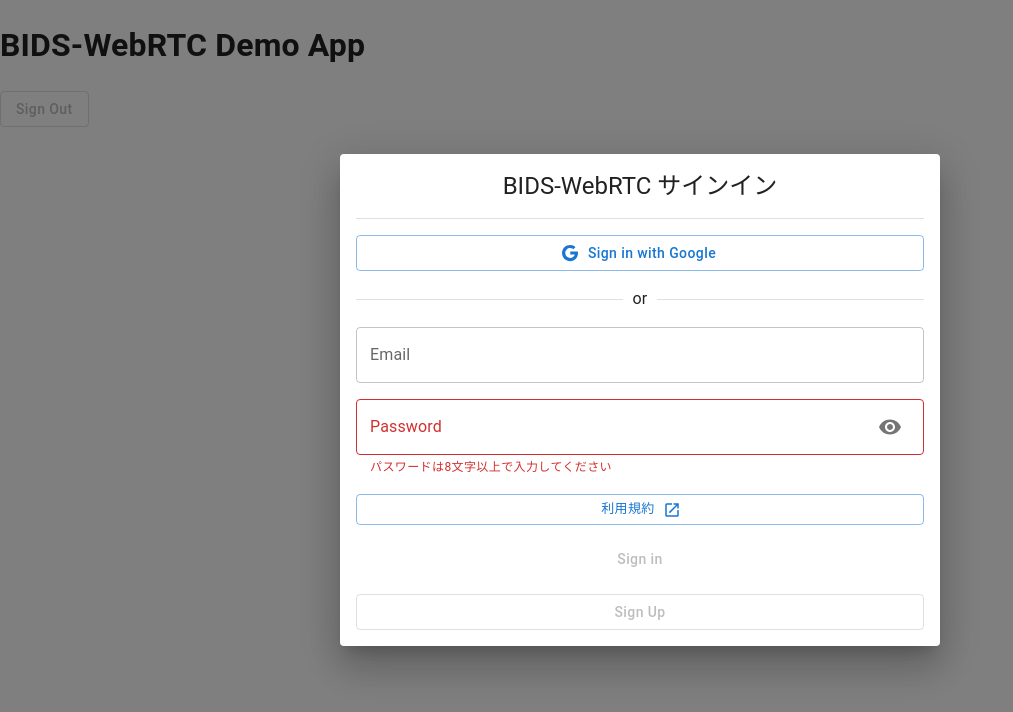
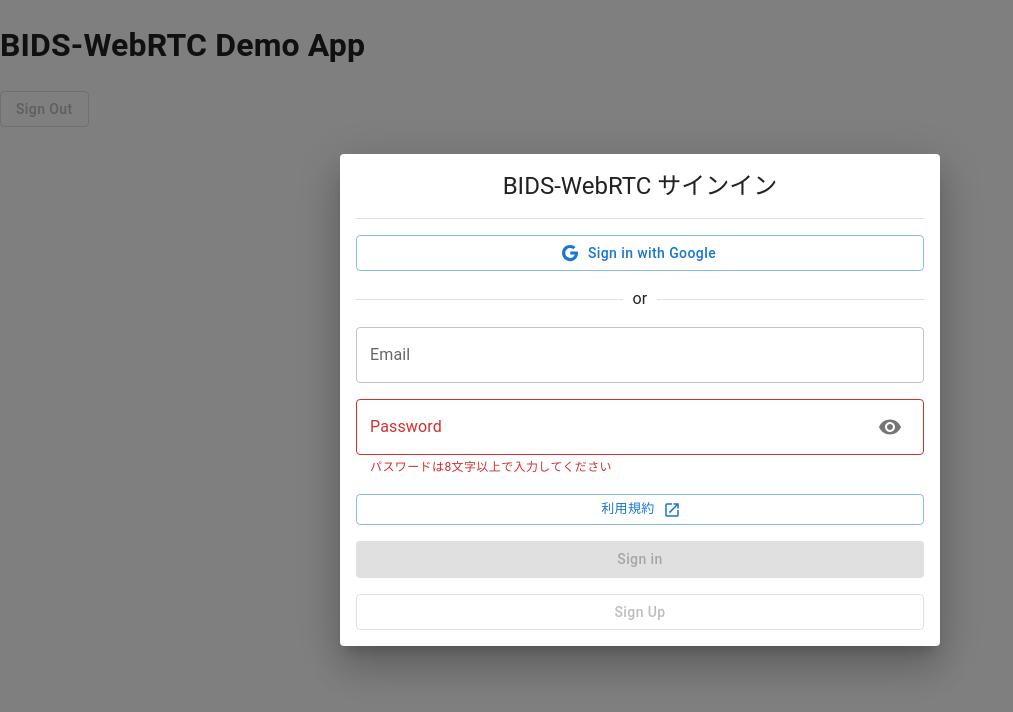
Before and after one commit to Tralsys/bids-rtc, a React (Vite) app in the folder dev/frontend/project/: page / in a window 1280 px wide. Shown: the top 712 px of the page, without its empty margins (0-1013 px from the left). Built offline with nearby package versions, Linux system fonts and the light colour scheme; no server answers; what @tralsys/bids-rtc-signaling-api would draw is missing.

Commit message:
サインインボタンをわかりやすく

```diff
--- a/dev/frontend/project/src/components/SignInUp.tsx
+++ b/dev/frontend/project/src/components/SignInUp.tsx
@@ -195,7 +195,11 @@
 			>
 				利用規約
 			</Button>
-			<Button type="submit" disabled={!canSignInUpWithEmail || isProcessing}>
+			<Button
+				type="submit"
+				variant="contained"
+				disabled={!canSignInUpWithEmail || isProcessing}
+			>
 				Sign in
 			</Button>
 			<Button
```
